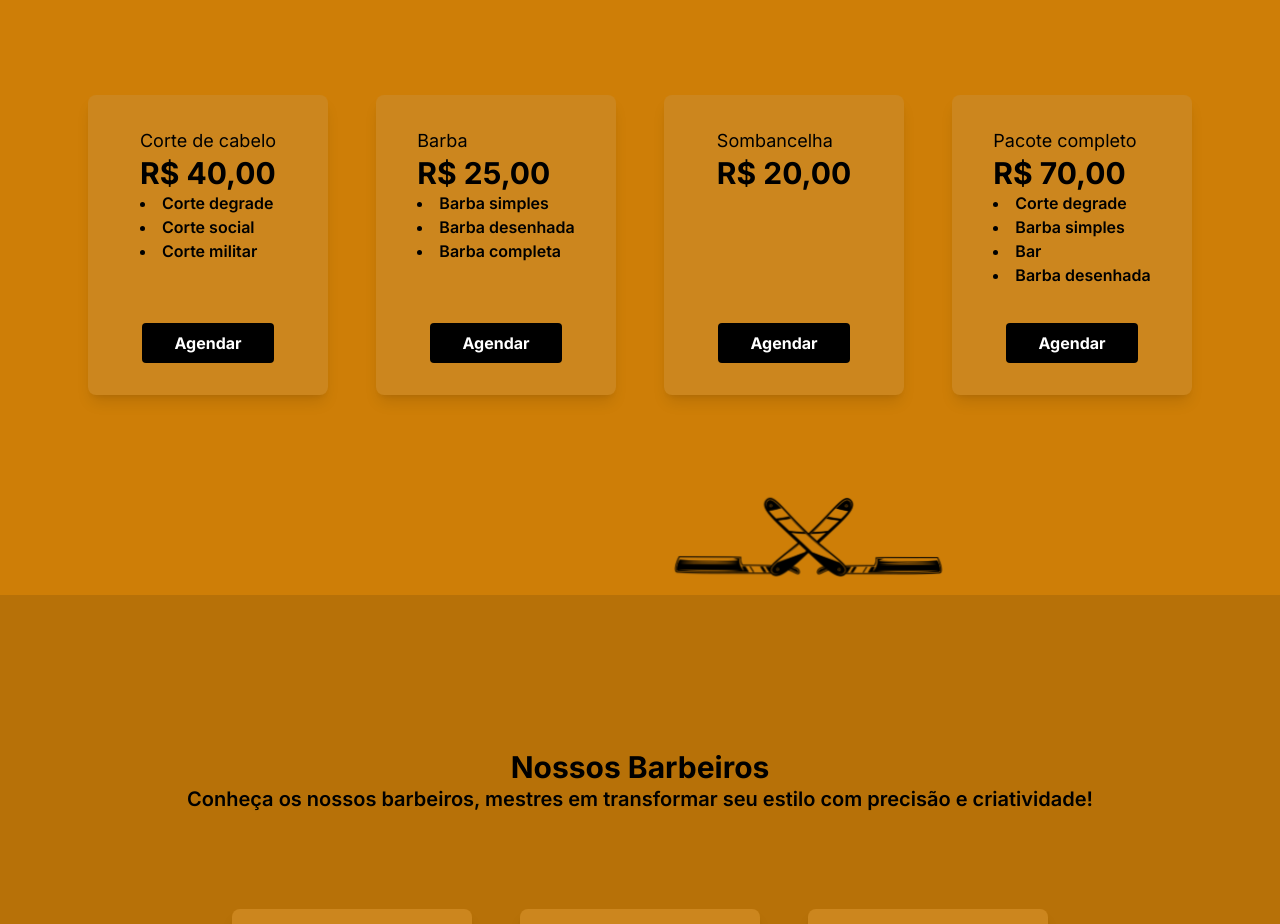
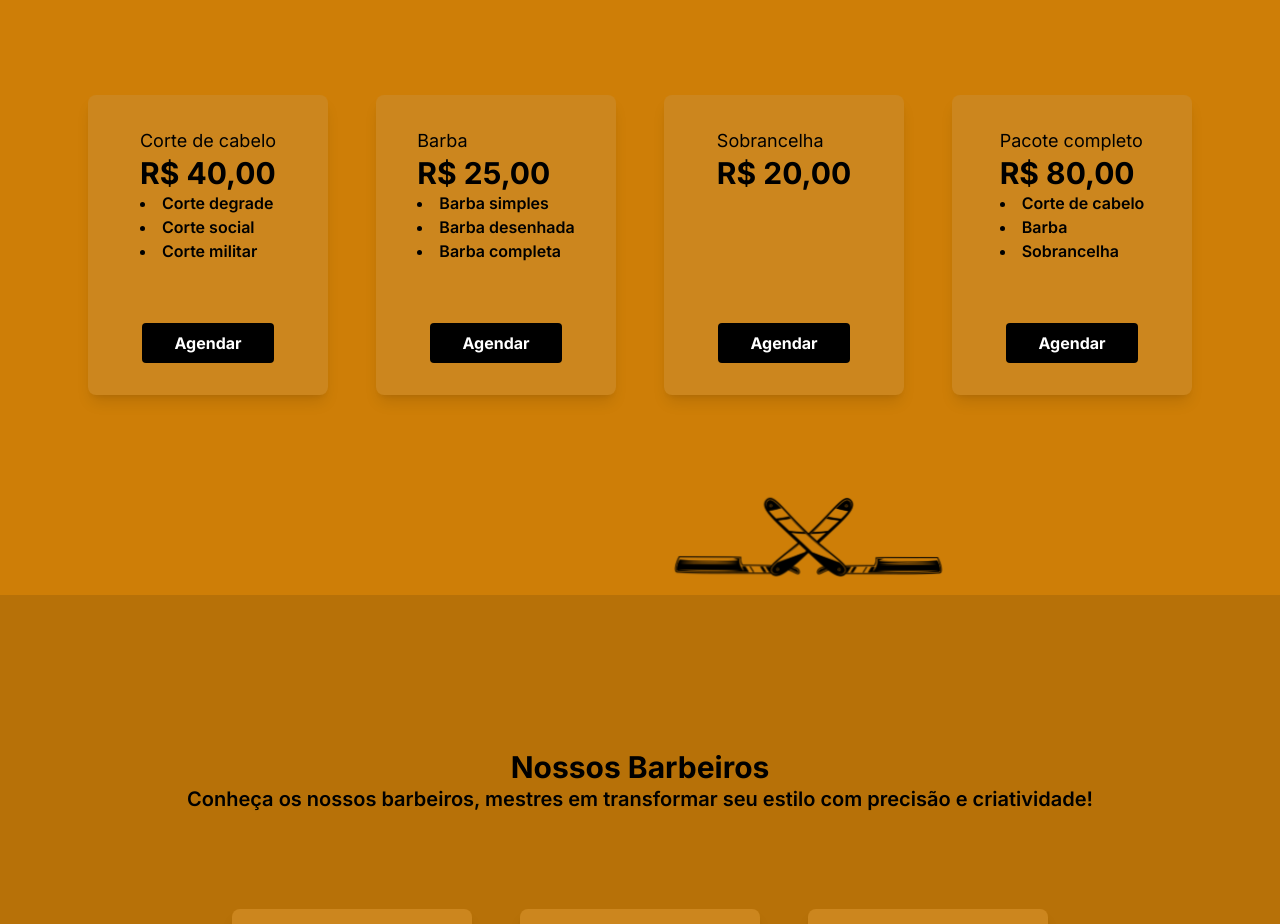
Before and after one commit to Michelprj/ClickBeard_Michel_Pereira, a Next.js app in the folder frontend/: page / in a window 1280 px wide. Shown: the part 1005-1929 px from the top of the page. Built offline with nearby package versions, Linux system fonts and the light colour scheme; no server answers.

Commit message:
refactor: corrected name in mock valuesList

```diff
--- a/frontend/src/mocks/values.mock.ts
+++ b/frontend/src/mocks/values.mock.ts
@@ -10,13 +10,13 @@ export const valuesList = [
     description: ['Barba simples', 'Barba desenhada', 'Barba completa'],
   },
   {
-    title: 'Sombancelha',
+    title: 'Sobrancelha',
     price: '20,00',
     description: [],
   },
   {
     title: 'Pacote completo',
-    price: '70,00',
-    description: ['Corte degrade', 'Barba simples', 'Bar', 'Barba desenhada'],
+    price: '80,00',
+    description: ['Corte de cabelo', 'Barba', 'Sobrancelha'],
   },
 ];
```
